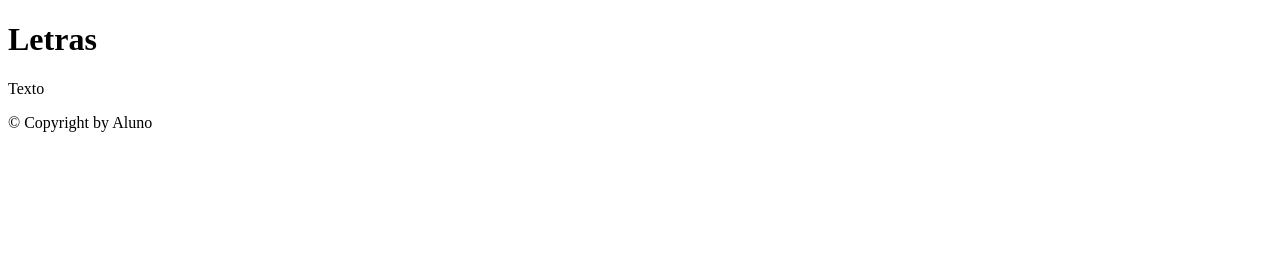
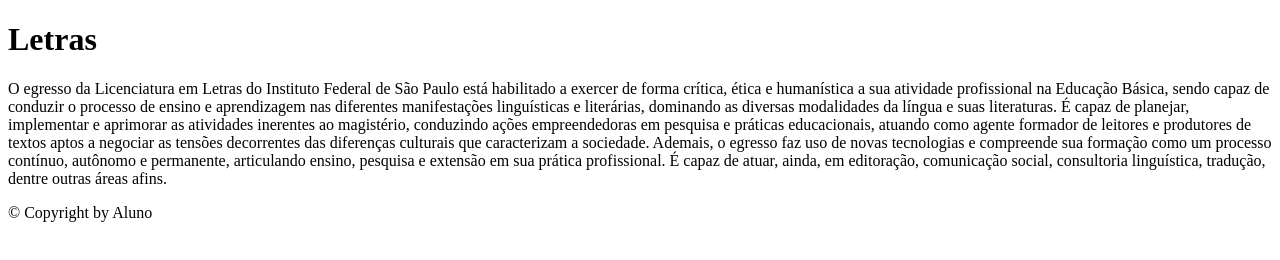
Before and after one commit to BeatrizGomesCosta/Aula07_08, a plain HTML site: page Letras.html in a window 1280 px wide. Drawn offline with Linux system fonts and the light colour scheme.

Commit message:
Update Letras.html

```diff
--- a/Letras.html
+++ b/Letras.html
@@ -24,7 +24,7 @@
 				<h1>Letras</h1>
 			</header>
 			<p>
-				Texto
+				O egresso da Licenciatura em Letras do Instituto Federal de São Paulo está habilitado a exercer de forma crítica, ética e humanística a sua atividade profissional na Educação Básica, sendo capaz de conduzir o processo de ensino e aprendizagem nas diferentes manifestações linguísticas e literárias, dominando as diversas modalidades da língua e suas literaturas. É capaz de planejar, implementar e aprimorar as atividades inerentes ao magistério, conduzindo ações empreendedoras em pesquisa e práticas educacionais, atuando como agente formador de leitores e produtores de textos aptos a negociar as tensões decorrentes das diferenças culturais que caracterizam a sociedade. Ademais, o egresso faz uso de novas tecnologias e compreende sua formação como um processo contínuo, autônomo e permanente, articulando ensino, pesquisa e extensão em sua prática profissional. É capaz de atuar, ainda, em editoração, comunicação social, consultoria linguística, tradução, dentre outras áreas afins.
 			</p>
 
 			<div>
```
